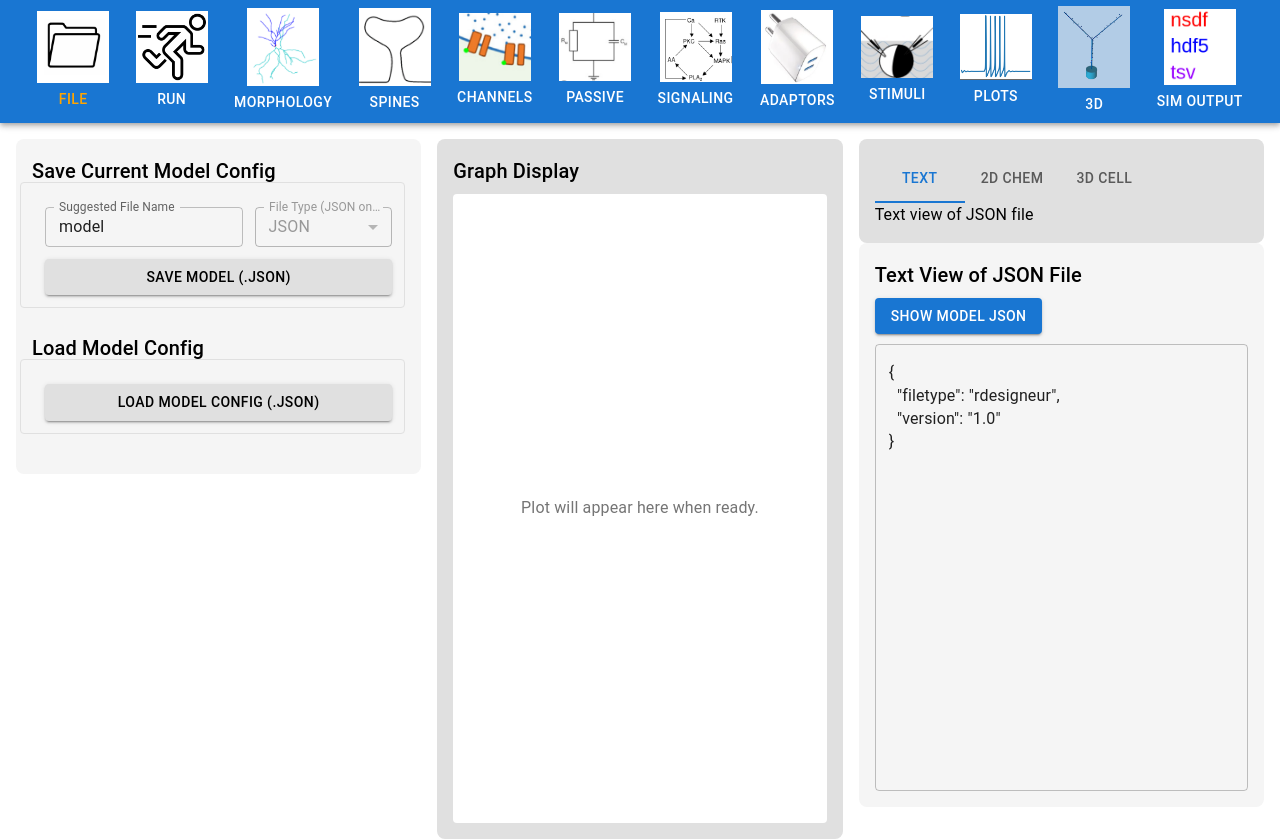
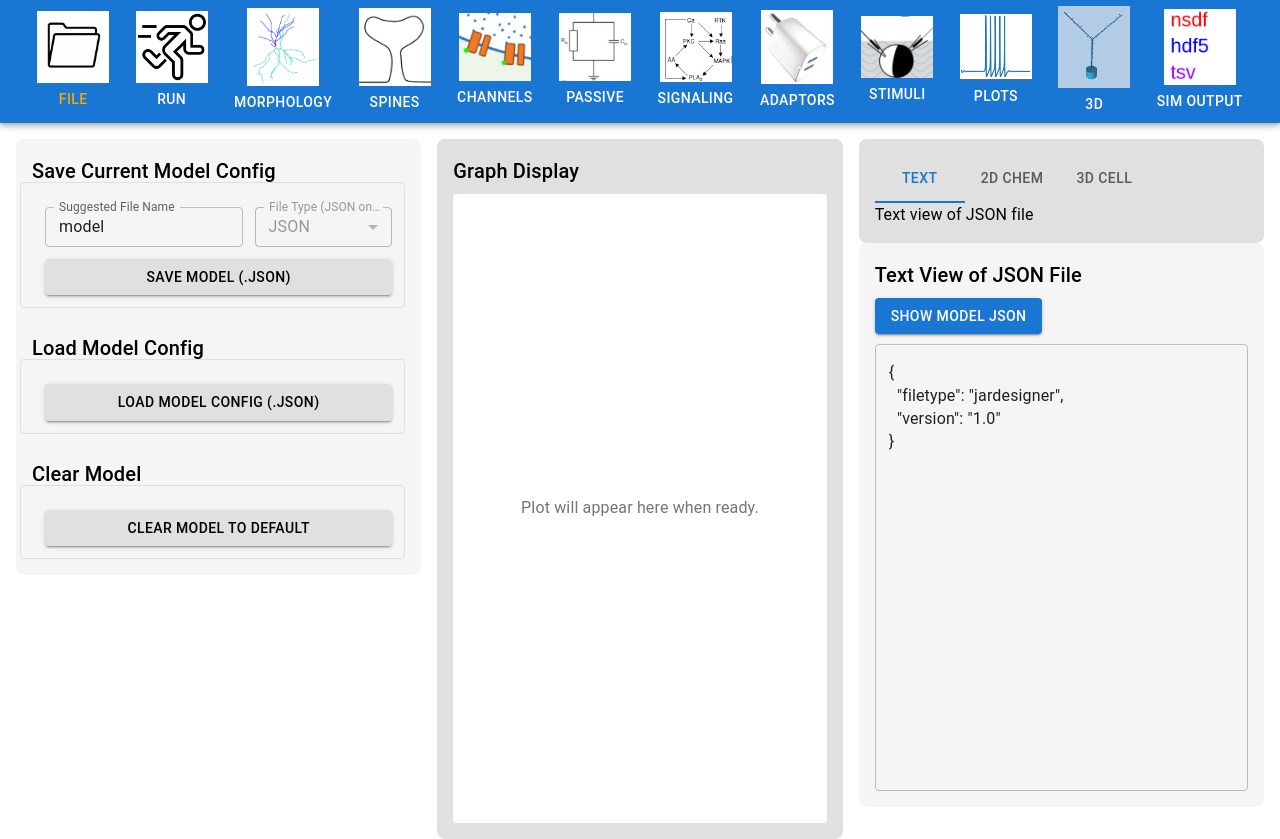
Before and after one commit to upibhalla/jardesigner, a React (Create React App) app in the folder frontend/: page / in a window 1280 px wide. Both pictures are taken after a click on the button "FILE". Built offline with nearby package versions, Linux system fonts and the light colour scheme.

Commit message:
Model clearing implemented in FileMenuBox.

```diff
--- a/frontend/src/App.jsx
+++ b/frontend/src/App.jsx
@@ -40,7 +40,7 @@ import isEqual from 'lodash/isEqual';
 
 // --- Initial State / Defaults ---
 const initialJsonData = {
-  filetype: "rdesigneur",
+  filetype: "jardesigner",
   version: "1.0",
   modelPath: "/model",
   diffusionLength: 2e-6,
@@ -81,19 +81,8 @@ const initialJsonData = {
 
 const requiredKeys = ["filetype", "version"];
 
-const App = () => {
-  const [activeMenu, setActiveMenu] = useState(null);
-  const [jsonData, setJsonData] = useState(initialJsonData);
-  const [jsonContent, setJsonContent] = useState(() => JSON.stringify(compactJsonData(initialJsonData, initialJsonData), null, 2));
-  const activeMenuBoxRef = useRef(null);
-
-  // --- State for Plot Display in GraphWindow ---
-  const [svgPlotFilename, setSvgPlotFilename] = useState(null);
-  const [isPlotReady, setIsPlotReady] = useState(false);
-  const [plotError, setPlotError] = useState(''); // Error specific to plot generation/fetching
-
-  // --- Compaction Function (remains the same) ---
-  function compactJsonData(currentData, defaultData) {
+// --- Compaction Function moved outside the component to avoid being a dependency ---
+function compactJsonData(currentData, defaultData) {
     const compacted = {};
     for (const key in currentData) {
         if (Object.hasOwnProperty.call(currentData, key)) {
@@ -130,7 +119,19 @@ const App = () => {
         }
     }
     return compacted;
-  }
+}
+
+
+const App = () => {
+  const [activeMenu, setActiveMenu] = useState(null);
+  const [jsonData, setJsonData] = useState(initialJsonData);
+  const [jsonContent, setJsonContent] = useState(() => JSON.stringify(compactJsonData(initialJsonData, initialJsonData), null, 2));
+  const activeMenuBoxRef = useRef(null);
+
+  // --- State for Plot Display in GraphWindow ---
+  const [svgPlotFilename, setSvgPlotFilename] = useState(null);
+  const [isPlotReady, setIsPlotReady] = useState(false);
+  const [plotError, setPlotError] = useState(''); // Error specific to plot generation/fetching
 
   // --- Callbacks for JSON data (remain mostly the same) ---
   const updateJsonData = useCallback((newDataPart) => {
@@ -161,6 +162,11 @@ const App = () => {
          console.error("App.jsx: Error parsing loaded JSON string:", e);
          alert(`Failed to load model: ${e.message}`);
      }
+  }, []);
+
+  const handleClearModel = useCallback(() => {
+    setJsonData(initialJsonData);
+    setJsonContent(JSON.stringify(compactJsonData(initialJsonData, initialJsonData), null, 2));
   }, []);
 
   const getCurrentJsonData = useCallback(() => {
@@ -202,6 +208,7 @@ const App = () => {
                 ref={activeMenu === 'File' ? activeMenuBoxRef : null}
                 setJsonContent={updateJsonString}
                 getCurrentJsonData={getCurrentJsonData}
+                onClearModel={handleClearModel}
             />,
       SimOutput: <SimOutputMenuBox
                      ref={activeMenu === 'SimOutput' ? activeMenuBoxRef : null}
@@ -287,7 +294,7 @@ const App = () => {
                 getChemProtos={getChemProtos}
             />,
   // eslint-disable-next-line react-hooks/exhaustive-deps
-  }), [activeMenu, jsonData, updateJsonData, updateJsonString, getCurrentJsonData, getChemProtos, handlePlotDataUpdate, clearPlotData]);
+  }), [activeMenu, jsonData, updateJsonData, updateJsonString, getCurrentJsonData, getChemProtos, handlePlotDataUpdate, clearPlotData, handleClearModel]);
 
 
   return (
--- a/frontend/src/components/MenuBoxes/FileMenuBox.jsx
+++ b/frontend/src/components/MenuBoxes/FileMenuBox.jsx
@@ -2,15 +2,13 @@ import React, { useState, useRef } from 'react';
 import {
     Box, Typography, Button, Grid, TextField, MenuItem
 } from '@mui/material';
-import Ajv from 'ajv';
-// Schema might be needed for validation during load
-// import schema from '../../rdesigneurSchema.json'; // Adjust path if needed
 
-// Component signature includes setJsonContent and getCurrentJsonData
-const FileMenuBox = ({ setJsonContent, getCurrentJsonData }) => {
+// Component signature includes setJsonContent, getCurrentJsonData, and onClearModel
+const FileMenuBox = ({ setJsonContent, getCurrentJsonData, onClearModel }) => {
     // States for "Save Model"
     const [modelFileName, setModelFileName] = useState('model');
     const [modelFileType, setModelFileType] = useState('json'); // Currently only supports JSON
+    const [showClearConfirm, setShowClearConfirm] = useState(false);
 
     const fileInputRef = useRef();
 
@@ -21,25 +19,6 @@ const FileMenuBox = ({ setJsonContent, getCurrentJsonData }) => {
             alert('Invalid JSON structure: Not an object.');
             return false;
         }
-        // Add schema validation if needed (requires schema import)
-        /*
-        try {
-            const ajv = new Ajv();
-            const validate = ajv.compile(schema); // Make sure schema is imported
-            const valid = validate(jsonContent);
-
-            if (!valid) {
-                console.error('Schema Validation errors:', validate.errors);
-                alert(`Invalid JSON structure:\n${ajv.errorsText(validate.errors)}`);
-                return false;
-            }
-            return true;
-        } catch (error) {
-             console.error("Error loading or compiling schema:", error);
-             alert("Could not load or compile the JSON schema for validation.");
-             return false; // Cannot validate
-        }
-        */
        return true; // Basic validation passed
     };
 
@@ -136,6 +115,13 @@ const FileMenuBox = ({ setJsonContent, getCurrentJsonData }) => {
          }
     };
 
+    const handleConfirmClear = () => {
+        if (onClearModel) {
+            onClearModel();
+        }
+        setShowClearConfirm(false); // Hide confirmation after action
+    };
+
     // --- JSX Rendering ---
     return (
         <Box style={{ padding: '16px', background: '#f5f5f5', borderRadius: '8px' }}>
@@ -171,6 +157,38 @@ const FileMenuBox = ({ setJsonContent, getCurrentJsonData }) => {
                      <input type="file" accept=".json" style={{ display: 'none' }} ref={fileInputRef} onChange={handleLoadModel} />
                 </Grid>
             </Grid>
+
+            {/* === Clear Model Section === */}
+            <Typography variant="h6" gutterBottom>Clear Model</Typography>
+            <Grid container spacing={1.5} sx={{ p: 1.5, border: '1px solid #e0e0e0', borderRadius: '4px' }}>
+                <Grid item xs={12}>
+                    <Button
+                        variant="contained"
+                        fullWidth
+                        sx={{ bgcolor: '#e0e0e0', color: 'black', ':hover': { bgcolor: '#bdbdbd' } }}
+                        onClick={() => setShowClearConfirm(true)}
+                    >
+                        Clear Model to Default
+                    </Button>
+                </Grid>
+                 {showClearConfirm && (
+                    <Grid item xs={12} sx={{ mt: 2, textAlign: 'center' }}>
+                        <Typography variant="subtitle1" gutterBottom>Are you sure?</Typography>
+                        <Grid container spacing={2}>
+                            <Grid item xs={6}>
+                                <Button variant="contained" color="error" fullWidth onClick={handleConfirmClear}>
+                                    Yes
+                                </Button>
+                            </Grid>
+                            <Grid item xs={6}>
+                                <Button variant="contained" fullWidth sx={{ bgcolor: '#e0e0e0', color: 'black', ':hover': { bgcolor: '#bdbdbd' } }} onClick={() => setShowClearConfirm(false)}>
+                                    No, do not clear model
+                                </Button>
+                            </Grid>
+                        </Grid>
+                    </Grid>
+                )}
+            </Grid>
         </Box>
     );
 };
```
